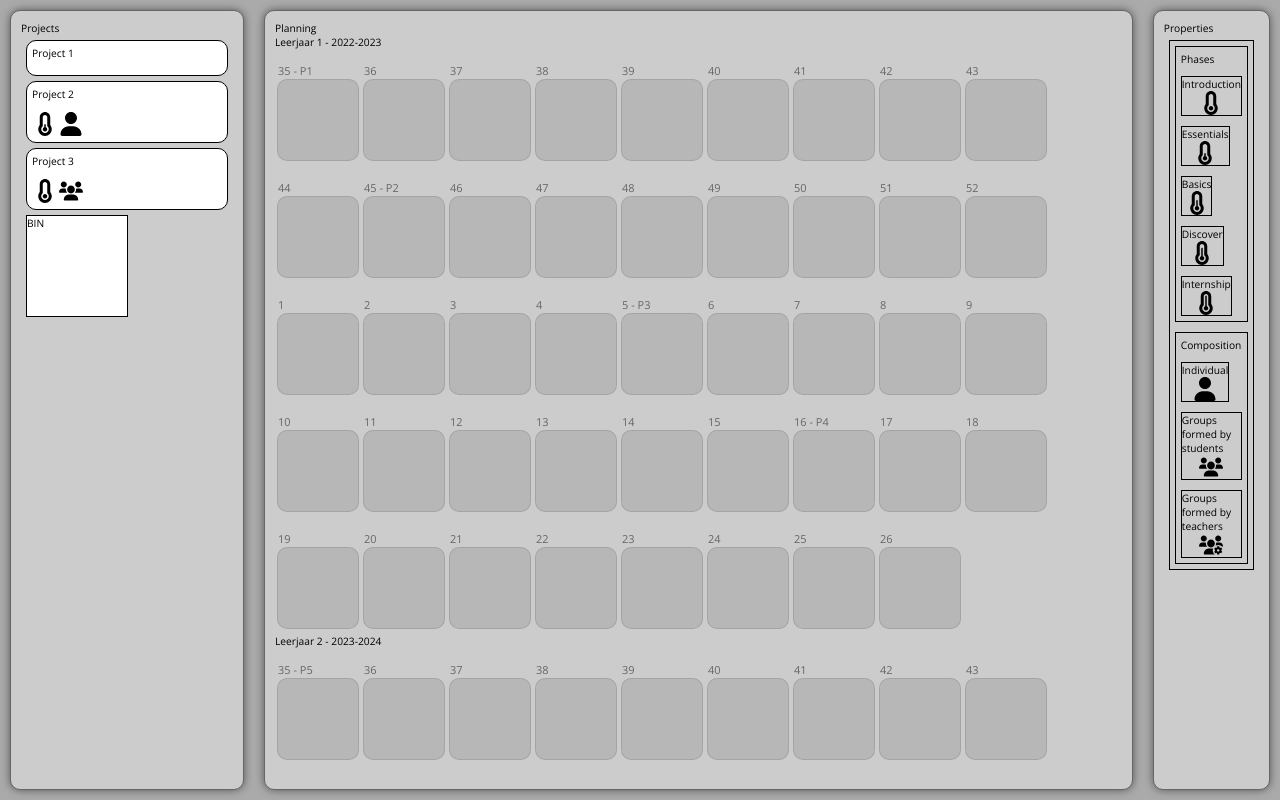
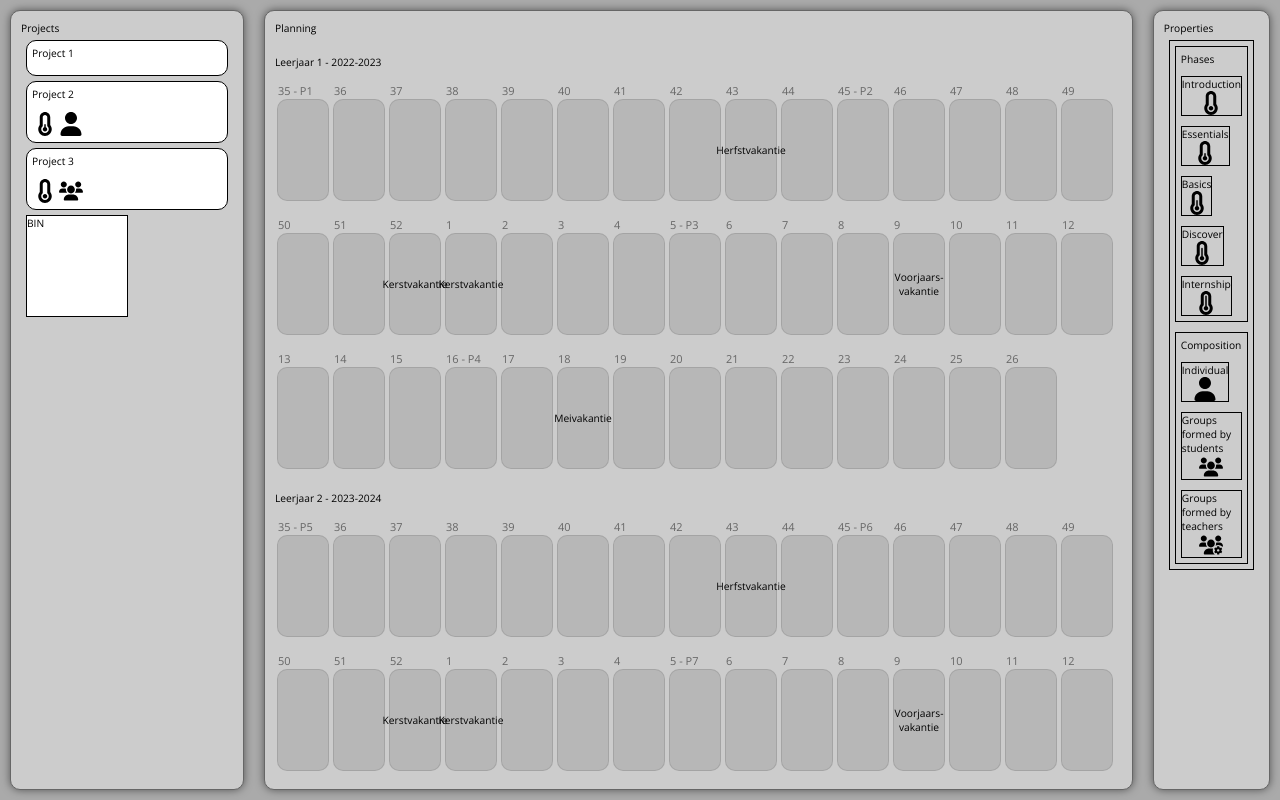
Before and after one commit to martijnkunstman/GLU-CurriculumBuilder, a React (Create React App) app: page / in a window 1280 px wide. Built offline with nearby package versions, Linux system fonts and the light colour scheme.

Commit message:
planning

```diff
--- a/src/Data/PlanningData.js
+++ b/src/Data/PlanningData.js
@@ -69,16 +69,16 @@ let PlanningData = {
 
   "holidays": [{
     "id": 1,
-    "name": "Herfst&shy;vakantie"
+    "name": "Herfstvakantie"
   }, {
     "id": 2,
-    "name": "Kerst&shy;vakantie"
+    "name": "Kerstvakantie"
   }, {
     "id": 3,
-    "name": "Voorjaars&shy;vakantie"
+    "name": "Voorjaars- vakantie"
   }, {
     "id": 4,
-    "name": "Mei&shy;vakantie"
+    "name": "Meivakantie"
   }],
 
   "types": [{
--- a/src/Planning/Planning.css
+++ b/src/Planning/Planning.css
@@ -1,19 +1,25 @@
 .Planning{
     overflow-y: auto;
+    display: flex;
+    flex-wrap: wrap;
   }
-
-
+.subtitle{
+    flex-basis: 100%;
+    margin-top: 20px;
+}
 .week{
-    height: 80px;
-    width: 80px;
+    height: 100px;
+    width: 50px;
     border: 1px solid rgba(0,0,0,0.1);
-    display: inline-block;
     box-sizing:content-box;
     position: relative;
     margin:2px;
     margin-top:30px;
     border-radius:10px;
     background-color: rgba(0,0,0,0.1);
+    display: flex;
+    align-items: center;
+    justify-content: center;
 }
 
 .weekTitle{
--- a/src/Planning/Planning.js
+++ b/src/Planning/Planning.js
@@ -13,18 +13,18 @@ export default function Planning(props) {
   function createPlanningMap() {
     for (let i = 0; i < planningData.schoolYearIds.length; i++) {
       let schoolYear = planningConfig.schoolYears.find(schoolYear => schoolYear.id === planningData.schoolYearIds[i]);
-      weeks.push(<div id="subtitle" key={("title" + counter)}>Leerjaar {(i + 1)} - {schoolYear.years.join("-")} </div>);
+      weeks.push(<div className="subtitle" key={("title" + counter)}>Leerjaar {(i + 1)} - {schoolYear.years.join("-")} </div>);
       let start = schoolYear.quarters[0][0] - 1;
       let end = schoolYear.quarters[schoolYear.quarters.length - 1][1] + 52;
       for (let j = start; j < end; j++) {
         let quarter = findQuarterByWeek((j % 52 + 1), schoolYear.quarters, i);
         let holiday = findHolidays((j % 52 + 1), schoolYear.holidays);
         let quarterText = "";
-        if (quarter != quarterNow) {
+        if (quarter !== quarterNow) {
           quarterNow++;
           quarterText = " - P" + quarter + "";
         }
-        weeks.push(<Week name={(j % 52 + 1) + quarterText} key={("id" + counter)} style={{ width: "80px" }} />);
+        weeks.push(<Week name={(j % 52 + 1) + quarterText} holiday={holiday} key={("id" + counter)} style={{ width: "80px" }} />);
         counter++;
         //app.innerHTML += '<div id="syid-'+planningData.schoolYearIds[i]+'|w-'+(j % 52 + 1)+'" class="scedule-item" style="width:80px;" data-week="' + (j % 52 + 1) + '" data-schoolyearId="' + planningData.schoolYearIds[i] + '" data-quarter="' + quarter + '"><div class="scedule-item-week">' + (j % 52 + 1) + quarterText + '</div><div class="scedule-item-holiday">' + holiday + '</div></div>';
       }
@@ -58,7 +58,7 @@ export default function Planning(props) {
 
   return (
     <div className="Planning">
-      <div>{weeks}</div>
+      {weeks}
     </div>
   );
 }
--- a/src/Planning/Week.js
+++ b/src/Planning/Week.js
@@ -3,6 +3,6 @@ import './Planning.css';
 
 export default function Week(props) {
   return (
-    <div className="week"><div className="weekTitle">{props.name}</div></div>
+    <div className="week"><div className="weekTitle">{props.name}</div><div style={{textAlign:"center"}}>{props.holiday}</div></div>
   );
 }
```
